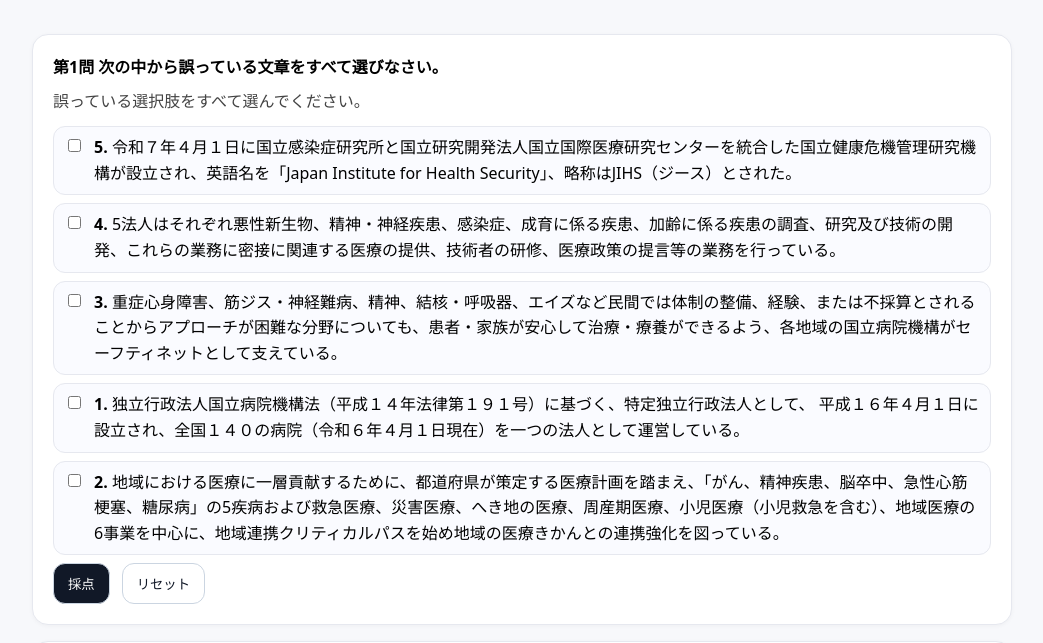
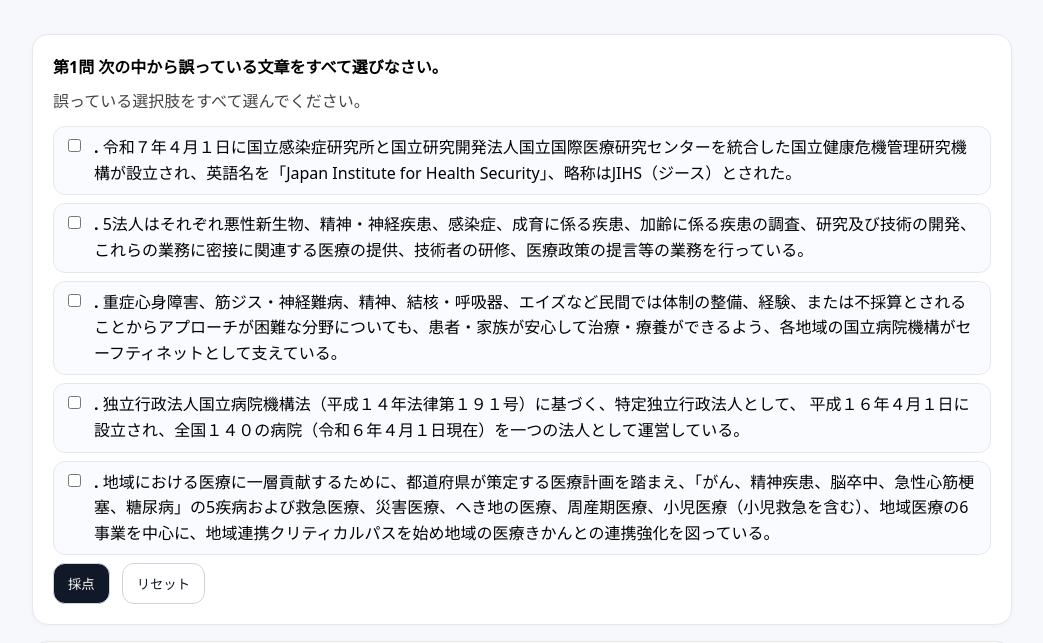
Before and after one commit to 0213mano-png/quiz2_suffle, a plain HTML site: page index.html in a window 1280 px wide. Shown: the part 131-774 px from the top of the page, without its empty margins (118-1161 px from the left). Drawn offline with Linux system fonts and the light colour scheme.

Commit message:
Update index.html

```diff
--- a/index.html
+++ b/index.html
@@ -48,35 +48,35 @@ const DATA = [
     "type": "select-incorrect",
     "options": [
       {
-        "label": "1",
+        "label": "",
         "text": "独立行政法人国立病院機構法（平成１４年法律第１９１号）に基づく、特定独立行政法人として、 平成１６年４月１日に設立され、全国１４０の病院（令和６年４月１日現在）を一つの法人として運営している。\n",
         "correct": false,
         "explanation": "",
         "explanation_html": ""
       },
       {
-        "label": "2",
+        "label": "",
         "text": "地域における医療に一層貢献するために、都道府県が策定する医療計画を踏まえ、「がん、精神疾患、脳卒中、急性心筋梗塞、糖尿病」の5疾病および救急医療、災害医療、へき地の医療、周産期医療、小児医療（小児救急を含む）、地域医療の6事業を中心に、地域連携クリティカルパスを始め地域の医療きかんとの連携強化を図っている。\n",
         "correct": true,
         "explanation": "",
         "explanation_html": "<div class='diffline'>地域における医療に一層貢献するために、都道府県が策定する医療計画を踏まえ、「がん、精神疾患、脳卒中、急性心筋梗塞、糖尿病」の5疾病および救急医療、災害医療、へき地の医療、周産期医療、小児医療（小児救急を含む）、<del>地域</del><span class='ins'>新興感染症発生・まん延時における</span>医療の6事業を中心に、地域連携クリティカルパスを始め地域の医療きかんとの連携強化を図っている。\n</div><div class='correctline'>正しい文： <span class='insline'>地域における医療に一層貢献するために、都道府県が策定する医療計画を踏まえ、「がん、精神疾患、脳卒中、急性心筋梗塞、糖尿病」の5疾病および救急医療、災害医療、へき地の医療、周産期医療、小児医療（小児救急を含む）、新興感染症発生・まん延時における医療の6事業を中心に、地域連携クリティカルパスを始め地域の医療きかんとの連携強化を図っている。\n</span></div>"
       },
       {
-        "label": "3",
+        "label": "",
         "text": "重症心身障害、筋ジス・神経難病、精神、結核・呼吸器、エイズなど民間では体制の整備、経験、または不採算とされることからアプローチが困難な分野についても、患者・家族が安心して治療・療養ができるよう、各地域の国立病院機構がセーフティネットとして支えている。\n",
         "correct": false,
         "explanation": "",
         "explanation_html": ""
       },
       {
-        "label": "4",
+        "label": "",
         "text": "5法人はそれぞれ悪性新生物、精神・神経疾患、感染症、成育に係る疾患、加齢に係る疾患の調査、研究及び技術の開発、これらの業務に密接に関連する医療の提供、技術者の研修、医療政策の提言等の業務を行っている。\n",
         "correct": true,
         "explanation": "",
         "explanation_html": "<div class='diffline'>5法人はそれぞれ悪性新生物、精神・神経疾患、<del>感染症</del><span class='ins'>循環器病</span>、成育に係る疾患、加齢に係る疾患の調査、研究及び技術の開発、これらの業務に密接に関連する医療の提供、技術者の研修、医療政策の提言等の業務を行っている。\n</div><div class='correctline'>正しい文： <span class='insline'>5法人はそれぞれ悪性新生物、精神・神経疾患、循環器病、成育に係る疾患、加齢に係る疾患の調査、研究及び技術の開発、これらの業務に密接に関連する医療の提供、技術者の研修、医療政策の提言等の業務を行っている。\n</span></div>"
       },
       {
-        "label": "5",
+        "label": "",
         "text": "令和７年４月１日に国立感染症研究所と国立研究開発法人国立国際医療研究センターを統合した国立健康危機管理研究機構が設立され、英語名を「Japan Institute for Health Security」、略称はJIHS（ジース）とされた。",
         "correct": false,
         "explanation": "",
```
